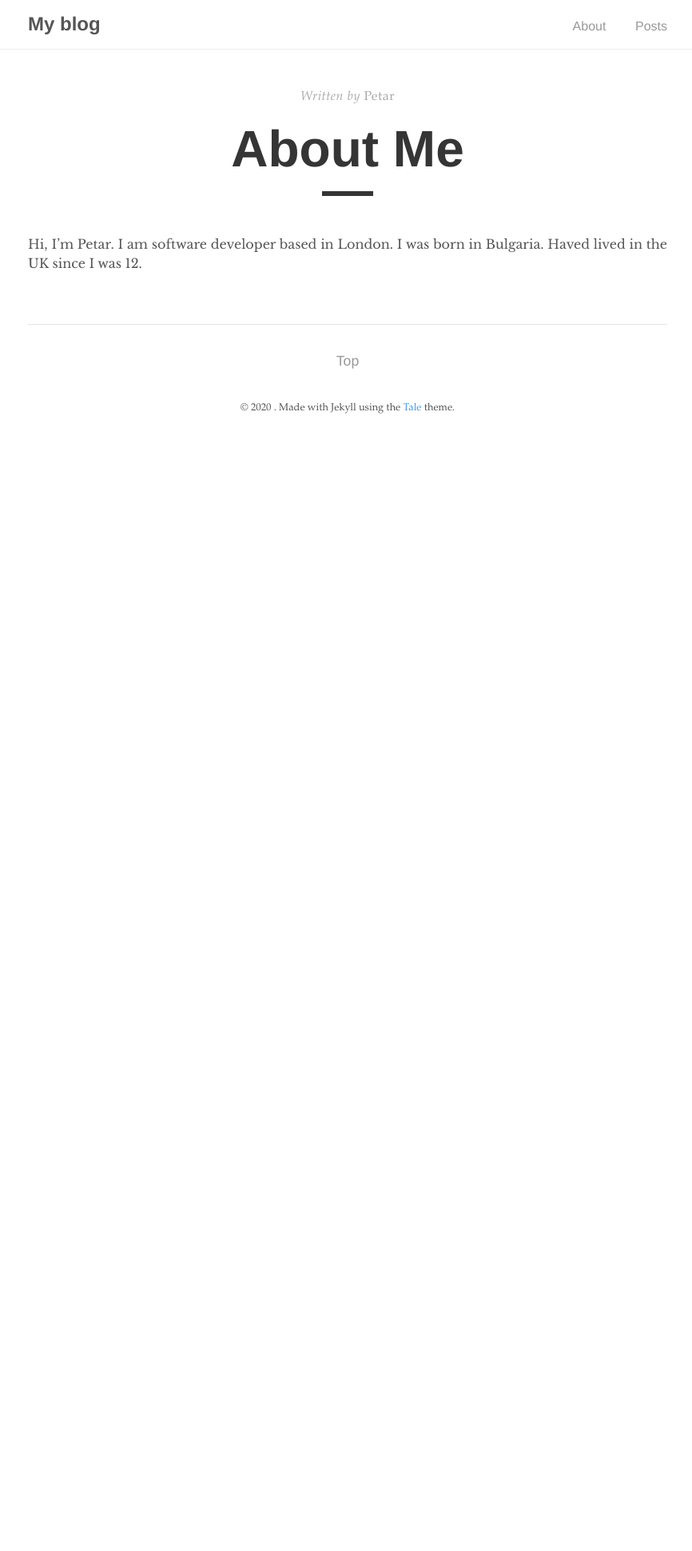
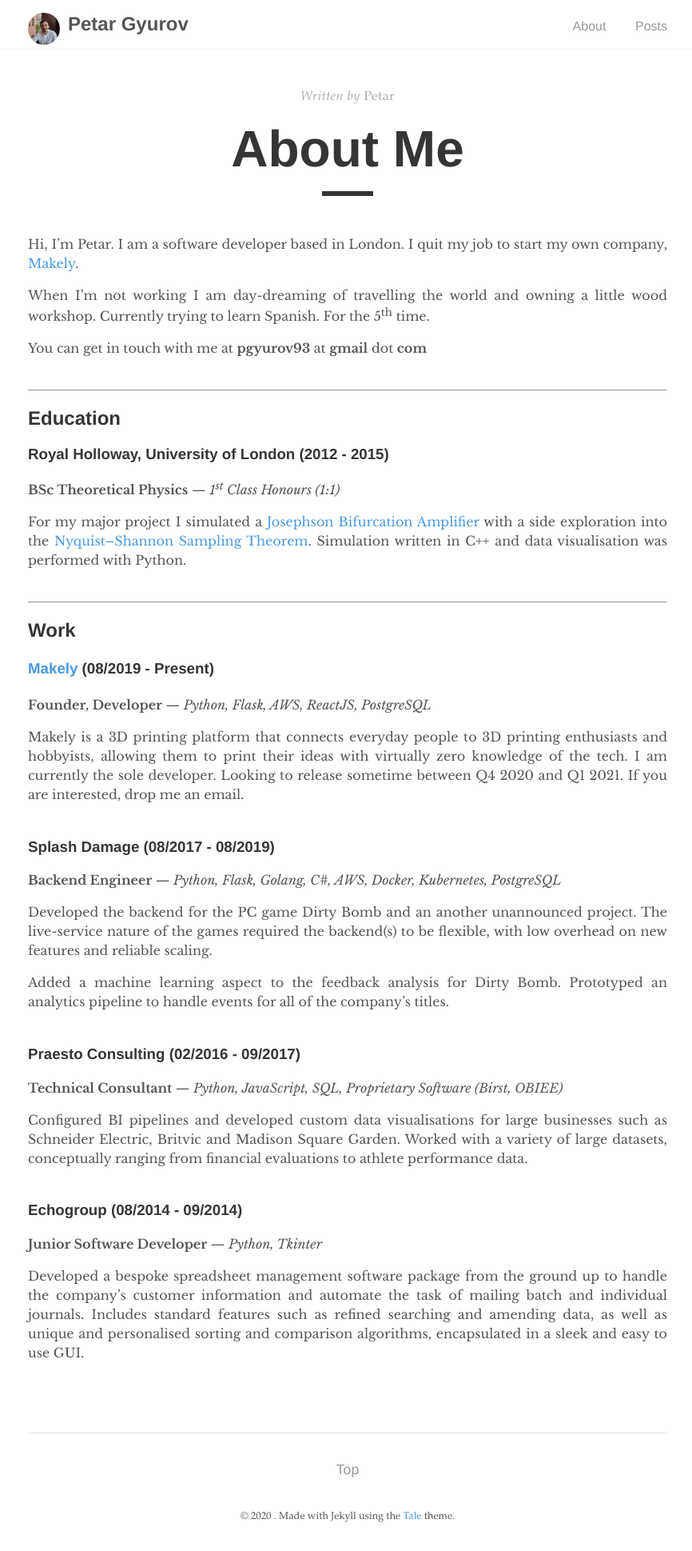
Before and after one commit to petargyurov/petargyurov.github.io, a Jekyll site: the page built from _pages/about.md, in a window 1280 px wide. Shown: the whole page at 80% size, without its empty margins (205-1071 px from the left). Built offline with Jekyll 4.4.1, drawn with Linux system fonts in a browser that asks for light colours; before the commit the page ends 900 px from its top, so only the background shows below that.

Commit message:
Filled out About section. Removed remaining template post. Added avatar to navbar

```diff
--- a/_config.yml
+++ b/_config.yml
@@ -1,5 +1,5 @@
 # Site settings
-title:          My blog
+title:          Petar Gyurov
 description:    "My blog"
 url:            "https://petargyurov.github.io"
 
--- a/_includes/navigation.html
+++ b/_includes/navigation.html
@@ -1,6 +1,7 @@
 <nav class="nav">
   <div class="nav-container">
     <a href="{{ site.baseurl }}/">
+      <span class="avatar">.</span>
       <h2 class="nav-title">{{ site.title }}</h2>
     </a>
     <ul>
--- a/_layouts/about.html
+++ /dev/null
@@ -1,36 +0,0 @@
----
-layout: default
----
-
-<div class="post">
-  <div class="post-info">
-    <span>Written by</span>
-    {% if page.author %}
-        {{ page.author }}
-    {% else %}
-        {{ site.author.name }}
-    {% endif %}
-
-    {% if page.date %}
-      <br>
-      <span>on&nbsp;</span><time datetime="{{ page.date }}">{{ page.date | date: "%B %d, %Y" }}</time>
-    {% endif %}
-  </div>
-
-  <h1 class="post-title">{{ page.title }}</h1>
-  <div class="post-line"></div>
-
-  {{ content }}
-</div>
-
-
-<div class="pagination">
-  {% if page.next.url %}
-    <a href="{{ page.next.url | prepend: site.baseurl }}" class="left arrow">&#8592;</a>
-  {% endif %}
-  {% if page.previous.url %}
-    <a href="{{ page.previous.url | prepend: site.baseurl }}" class="right arrow">&#8594;</a>
-  {% endif %}
-
-  <a href="#" class="top">Top</a>
-</div>
--- a/_layouts/home.html
+++ b/_layouts/home.html
@@ -3,6 +3,10 @@ layout: default
 ---
 
 <div class="catalogue">
+  {% if site.posts.size == 0 %}
+    <h1 class="catalogue-item">Nothing here!</h1>
+  {% endif %}
+
   {% for post in paginator.posts %}
     <a href="{{ post.url | prepend: site.baseurl }}" class="catalogue-item">
       <div>
--- a/_pages/about.md
+++ b/_pages/about.md
@@ -1,8 +1,59 @@
 ---
-layout: about
+layout: post
 title: "About Me"
 author: "Petar"
 permalink: /about/
 ---
 
-Hi, I'm Petar. I am software developer based in London. I was born in Bulgaria. Haved lived in the UK since I was 12.
+Hi, I'm Petar. I am a software developer based in London. I quit my job to start my own company, [Makely](https://makely.me).
+
+When I'm not working I am day-dreaming of travelling the world and owning a little wood workshop. Currently trying to learn Spanish. For the 5<sup>th</sup> time.
+
+You can get in touch with me at **pgyurov93** at **gmail** dot **com**
+<br>
+<br>
+<hr>
+
+## Education
+### Royal Holloway, University of London (2012 - 2015)
+**BSc Theoretical Physics** <cite>&mdash; 1<sup>st</sup> Class Honours (1:1)</cite>
+
+For my major project I simulated a [Josephson Bifurcation Amplifier](https://en.wikipedia.org/wiki/Josephson_effect) with
+a side exploration into the [Nyquist–Shannon Sampling Theorem](https://en.wikipedia.org/wiki/Nyquist%E2%80%93Shannon_sampling_theorem). Simulation written in C++ and data visualisation was performed with Python.
+<br>
+<br>
+<hr>
+
+## Work
+### [Makely](https://makely.me) (08/2019 - Present)
+**Founder, Developer** <cite>&mdash; Python, Flask, AWS, ReactJS, PostgreSQL</cite>
+
+Makely is a 3D printing platform that connects everyday people to 3D printing enthusiasts and hobbyists, allowing them to print their ideas with virtually zero knowledge of the tech.
+I am currently the sole developer. Looking to release sometime between Q4 2020 and Q1 2021. If you are interested, drop me an email.
+<br>
+<br>
+
+### Splash Damage (08/2017 - 08/2019)
+**Backend Engineer** <cite>&mdash; Python, Flask, Golang, C#, AWS, Docker, Kubernetes, PostgreSQL</cite>
+
+Developed the backend for the PC game Dirty Bomb and an another unannounced project. The live-service nature of the games required the backend(s) to be flexible, with low overhead on new features and reliable scaling.
+
+Added a machine learning aspect to the feedback analysis for Dirty Bomb. Prototyped an analytics pipeline to handle events for all of the company's titles.
+<br>
+<br>
+
+
+### Praesto Consulting (02/2016 - 09/2017)
+**Technical Consultant** <cite>&mdash; Python, JavaScript, SQL, Proprietary Software (Birst, OBIEE)</cite>
+
+Configured BI pipelines and developed custom data visualisations for large businesses such as Schneider Electric, Britvic and Madison Square Garden. Worked with a variety of large datasets,
+conceptually ranging from financial evaluations to athlete performance data.
+<br>
+<br>
+
+### Echogroup (08/2014 - 09/2014)
+**Junior Software Developer** <cite>&mdash; Python, Tkinter</cite>
+
+Developed a bespoke spreadsheet management software package from the ground up to handle the company’s customer information and automate the task of mailing batch and individual journals. Includes standard features such as refined searching and amending data, as well as unique and personalised sorting and comparison algorithms, encapsulated in a sleek and easy to use GUI.
+<br>
+<br>
--- a/_sass/tale/_base.scss
+++ b/_sass/tale/_base.scss
@@ -64,3 +64,14 @@ img {
 td {
   vertical-align: top;
 }
+
+.avatar {
+  float: left;
+  height: 2.5em;
+	width: 2.5em;
+	background-image: url("../../assets/me.jpg");
+	background-size: cover;
+  background-position: center center;
+  border-radius: 50%;
+  margin-right: 10px;
+}
```
Also changed, not shown: _posts/2017-03-29-introducing-tale.md (deleted, +0 -25 lines).
